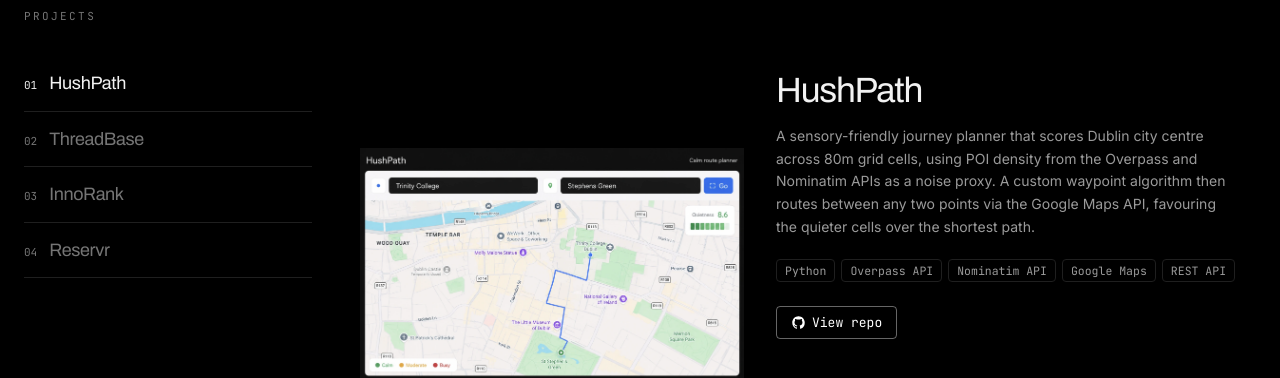
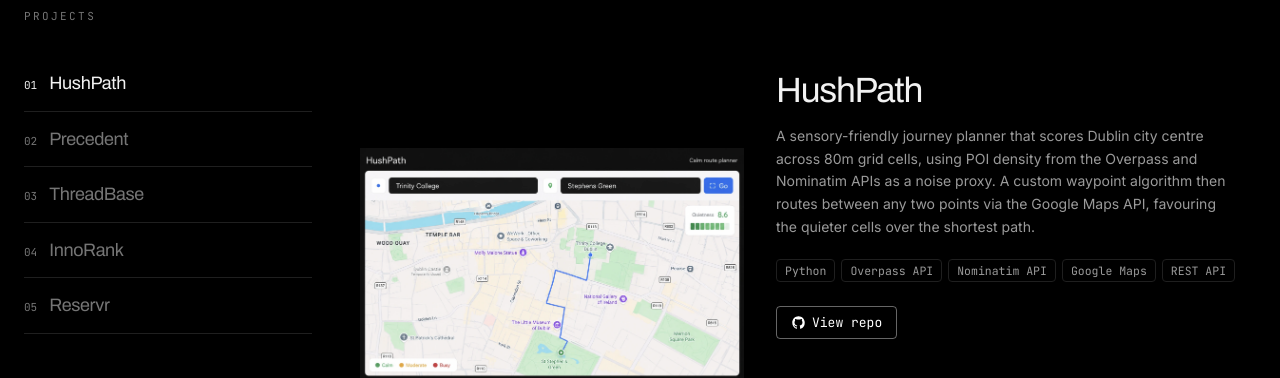
Before and after one commit to jakeoreillyy/Portfolio, a React (Vite) app: page / in a window 1280 px wide. Shown: the part 2240-2618 px from the top of the page. Built offline with nearby package versions, Linux system fonts and the light colour scheme; no server answers.

Commit message:
add precendent to projects

```diff
--- a/src/components/Projects.tsx
+++ b/src/components/Projects.tsx
@@ -75,6 +75,7 @@ export function Projects() {
 
         <div className="grid gap-8 xl:h-[24rem] xl:grid-cols-[minmax(0,24rem)_minmax(0,1fr)]">
           <div key={project.id} className="swap-in relative h-56 overflow-hidden xl:h-full">
+            {project.image && (
               <img
                 src={project.image.src}
                 alt={project.image.alt}
@@ -83,6 +84,7 @@ export function Projects() {
                 loading="lazy"
                 className="absolute inset-0 h-full w-full object-contain"
               />
+            )}
           </div>
 
           <div key={`${project.id}-text`} className="swap-in flex flex-col gap-4">
--- a/src/data/projects.ts
+++ b/src/data/projects.ts
@@ -6,7 +6,7 @@ type Project = {
   tags: string[];
   href?: string;
   link?: { label: string; kind: "repo" | "external" };
-  image: { src: string; alt: string; width: number; height: number };
+  image?: { src: string; alt: string; width: number; height: number };
 };
 
 export const projects: Project[] = [
@@ -24,6 +24,22 @@ export const projects: Project[] = [
       alt: "HushPath, a route planner scoring a calm path across Dublin by POI density",
       width: 1615,
       height: 974,
+    },
+  },
+  {
+    id: "precedent",
+    title: "Precedent",
+    eyebrow: "Build for Ireland",
+    description:
+      "A planning permission predictor for Irish apartment developments. Describe a site and a council, and it shows how similar past applications in the national planning register fared: grant rate, time to decision, and what tends to add delay, with links to the real cases. A FastAPI backend and pandas pipeline feed a Nuxt and MapLibre frontend, with optional Claude parsing of the description.",
+    tags: ["FastAPI", "Nuxt", "pandas", "MapLibre", "Anthropic"],
+    href: "https://github.com/jakeoreillyy/Precedent",
+    link: { label: "View repo", kind: "repo" },
+    image: {
+      src: "/precedent.webp",
+      alt: "Precedent, a 3D map of Dublin with a past apartment application selected and its decision details",
+      width: 1280,
+      height: 663,
     },
   },
   {
```
Also changed, not shown: public/precedent.webp (added). Lines whose indentation alone changed are shown as unchanged.
